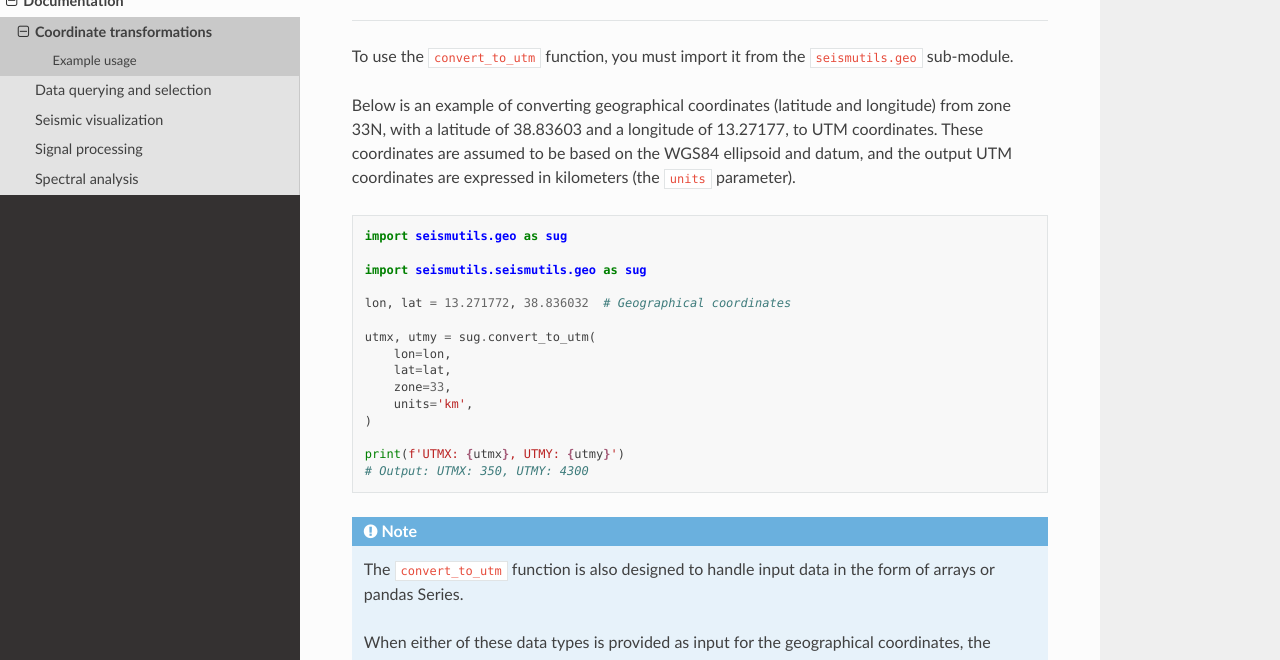
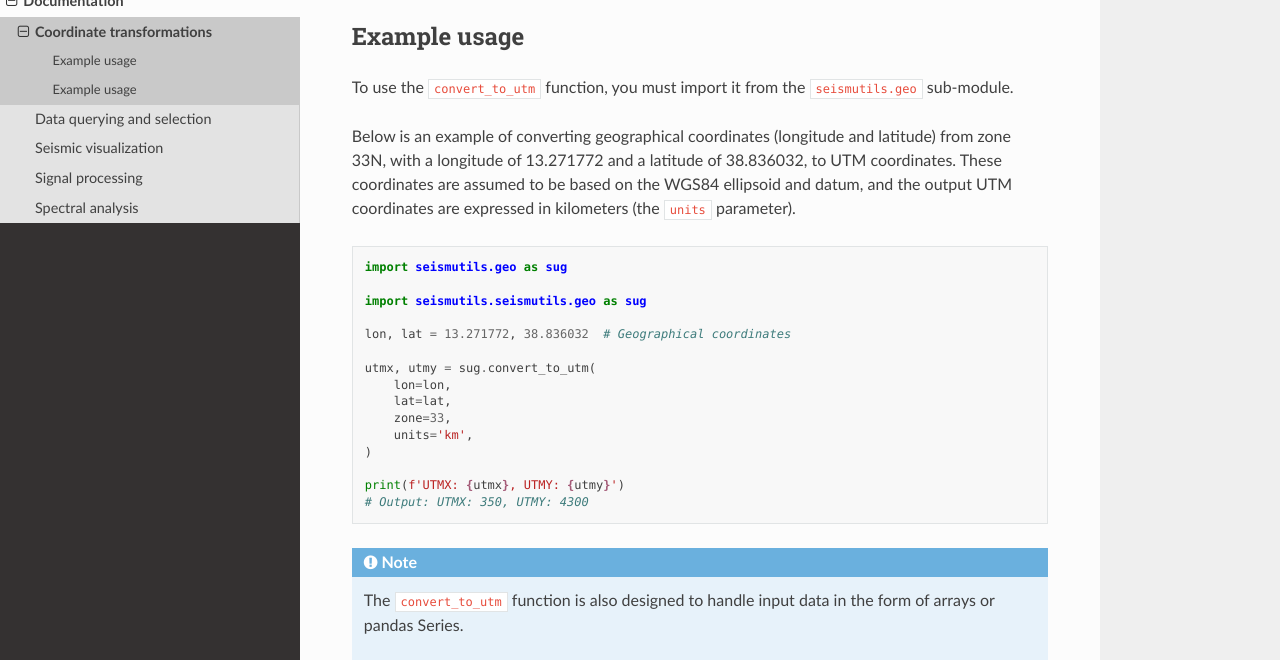
Before and after one commit to gabrielepaoletti/seismutils, a Sphinx documentation site: the page built from docs/source/geo/coordinate_transformations.rst, in a window 1280 px wide and 900 px high, scrolled down 881 px, cut to the strip 240-900 px from the top of the window. Built offline with Sphinx 7.4.7 and the Read the Docs theme 2.0.0, drawn with Linux system fonts in a browser that asks for light colours.

Commit message:
Updated documentation

```diff
--- a/docs/source/geo/coordinate_transformations.rst
+++ b/docs/source/geo/coordinate_transformations.rst
@@ -34,12 +34,12 @@ Below is an example of converting UTM coordinates from zone 33N, with an easting
 
 .. autofunction:: seismutils.geo.convert_to_utm
 
-    Example usage
+Example usage
 ^^^^^^^^^^^^^
 
 To use the ``convert_to_utm`` function, you must import it from the ``seismutils.geo`` sub-module.
 
-Below is an example of converting geographical coordinates (latitude and longitude) from zone 33N, with a latitude of 38.83603 and a longitude of 13.27177, to UTM coordinates. These coordinates are assumed to be based on the WGS84 ellipsoid and datum, and the output UTM coordinates are expressed in kilometers (the ``units`` parameter).
+Below is an example of converting geographical coordinates (longitude and latitude) from zone 33N, with a longitude of 13.271772 and a latitude of 38.836032, to UTM coordinates. These coordinates are assumed to be based on the WGS84 ellipsoid and datum, and the output UTM coordinates are expressed in kilometers (the ``units`` parameter).
 
 .. code-block:: python
 
```
